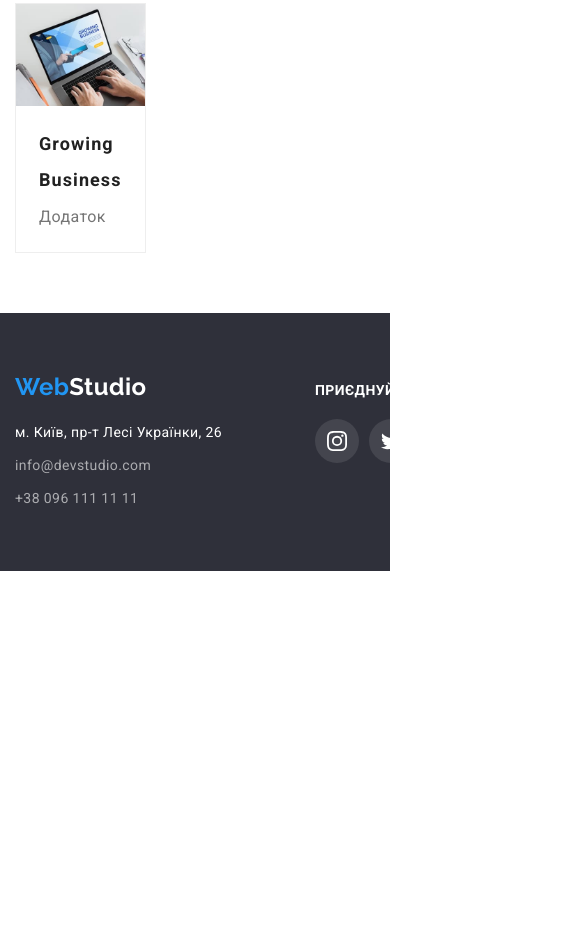
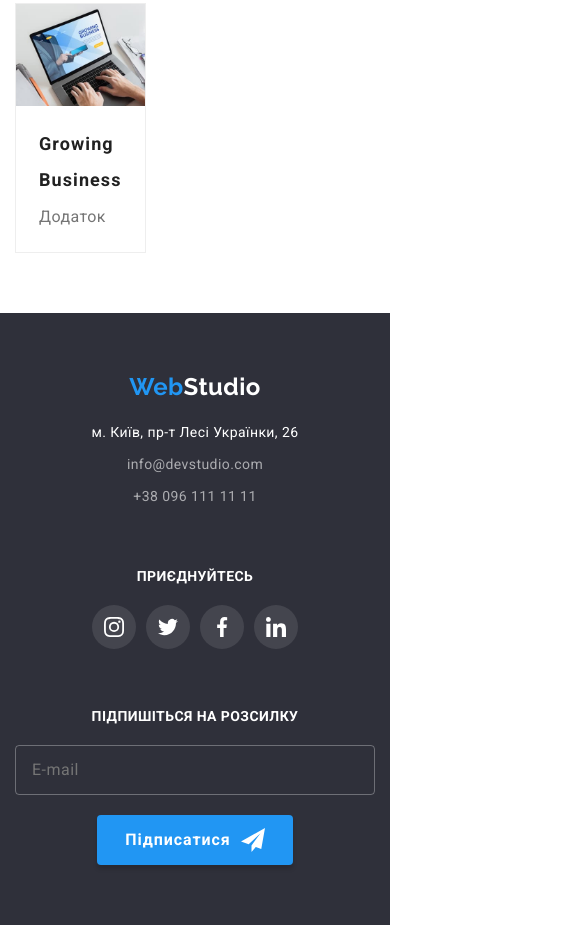
Before and after one commit to andriitomilov/goit-markup-hw-08, a plain HTML site: page portfolio.html in a window 390 px wide. Shown: the part 1573-2498 px from the top of the page, 585 px wide, since content can reach past the window. Before the commit the page ends 2144 px from the top, so only its background shows below. Drawn offline with nearby package versions, Linux system fonts and the light colour scheme.

Commit message:
completed footer section

```diff
--- a/sсss/components/_address.scss
+++ b/sсss/components/_address.scss
@@ -1,5 +1,7 @@
 .address {
-  width: 230px;
+  @media screen and (min-width: 768px) {
+    width: 230px;
+  }
 }
 
 .address__link {
@@ -12,15 +14,19 @@
   transition: color $transition-function-time $transition-function-type;
 
   &:hover,
-  &:focus{
+  &:focus {
     color: $color-hero-primary;
   }
 }
 
-.address__link--white{
-    color: $color-hero-primary;
+.address__link--white {
+  color: $color-hero-primary;
+}
+
+.address__list .address__item:not(:last-child) {
+  margin-bottom: 8px;
+
+  @media screen and (min-width: 1200px) {
+    margin-bottom: 9px;
   }
-
-.address__list .address__item + .address__item {
-  margin-top: 9px;
 }
--- a/sсss/layout/_footer.scss
+++ b/sсss/layout/_footer.scss
@@ -11,9 +11,22 @@
   }
 }
 
+.footer__container {
+  & .social__link {
+    background-color: $bg-color-footer-link;
+  }
 
-.footer__container {
+  @media screen and (max-width: 1199px) {
+    text-align: center;
+  }
+  @media screen and (min-width: 768px) {
     display: flex;
+  }
+  @media screen and (min-width: 768px) and (max-width: 1199px) {
+    flex-wrap: wrap;
+    justify-content: space-around;
+  }
+  @media screen and (min-width: 1200px) {
     align-items: baseline;
 
     & .footer__box:first-child {
@@ -22,10 +35,24 @@
     & .footer__box:nth-child(2) {
       margin-right: 93px;
     }
-  & .social__link {
-    background-color: $bg-color-footer-link;
+  }
 }
 
+.footer__box {
+  @media screen and (max-width: 1199px) {
+    .footer__container &:not(:last-child) {
+      margin-bottom: 60px;
+    }
+  }
+
+  @media screen and (min-width: 1200) {
+    .footer__container &:first-child {
+      margin-right: 70px;
+    }
+    .footer__container &:fth-child(2) {
+      margin-right: 93px;
+    }
+  }
 }
 
 .footer__logo {
@@ -44,13 +71,19 @@
 }
 
 .footer__form {
+  @media screen and (min-width: 1200px) {
     display: flex;
+    align-items: flex-start;
     gap: 12px;
+  }
 }
 
 .footer__input {
-  padding: 15px 16px;
-  min-width: 358px;
+  padding: 0 16px;
+  margin-bottom: 20px;
+  width: 100%;
+  height: 50px;
+
   border: 1px solid $color-footer-border;
 
   font-size: 16px;
@@ -61,6 +94,14 @@
   background-color: transparent;
 
   border-radius: 4px;
+
+  @media screen and (min-width: 480px) {
+    width: 450px;
+  }
+
+  @media screen and (min-width: 1200px) {
+    width: 358px;
+  }
 }
 
 .footer__btn {
@@ -68,6 +109,8 @@
   align-items: center;
   gap: 10px;
   padding: 10px 28px;
+  margin-left: auto;
+  margin-right: auto;
 
   border: none;
 }
```
Also changed, not shown: index.html (+2 -2 lines), css/main.css, css/main.min.css, 2 other files. Lines whose indentation alone changed are shown as unchanged.
